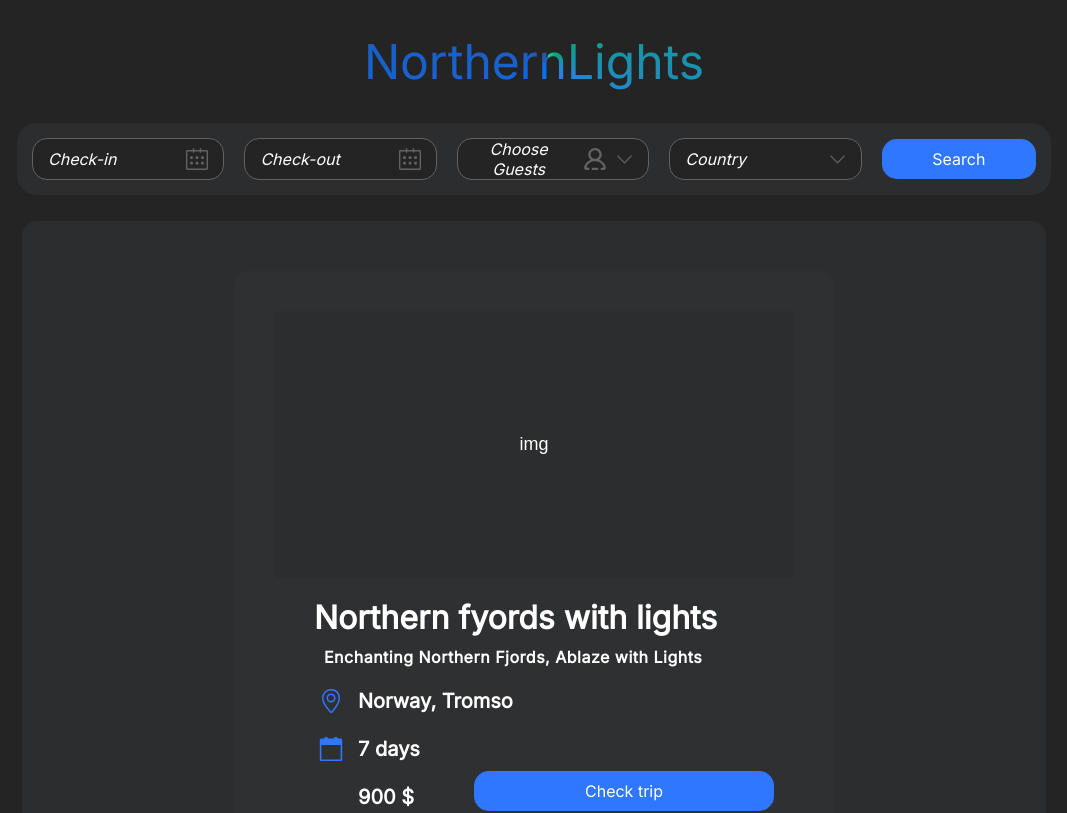
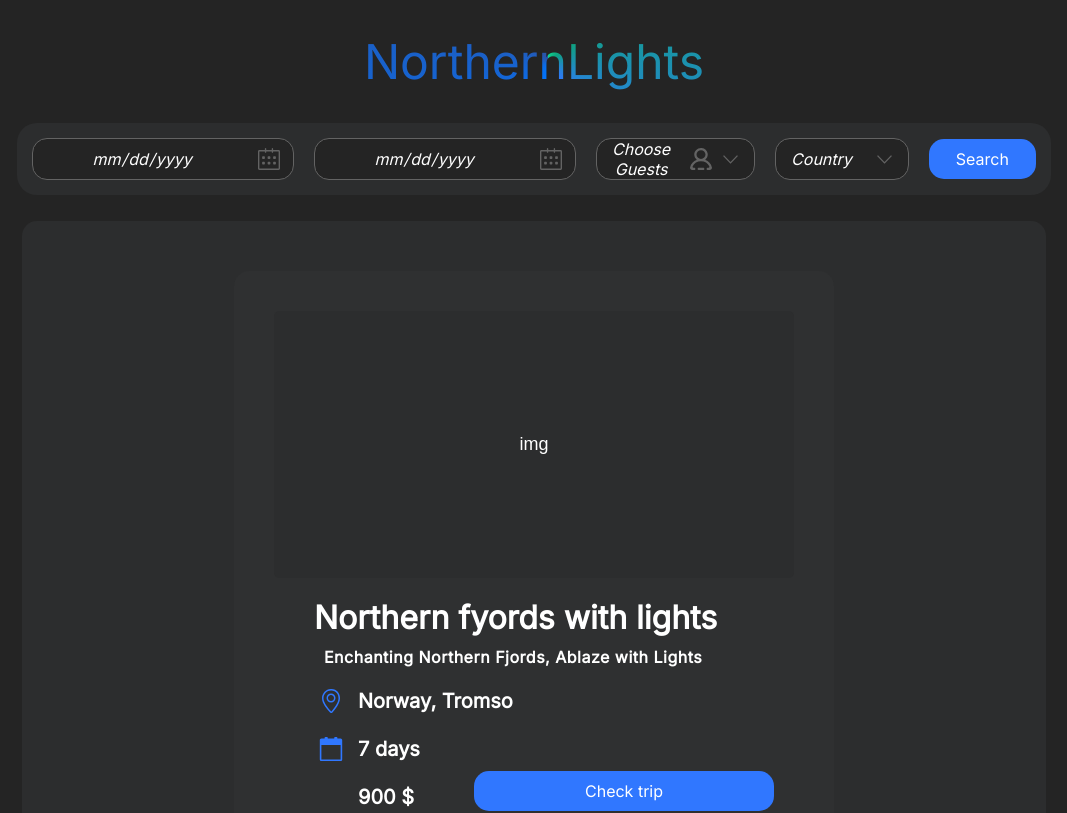
Before and after one commit to immunedev/NorthernLights, a React (Vite) app: page / in a window 1280 px wide. Shown: the top 813 px of the page, without its empty margins (106-1173 px from the left). Built offline with nearby package versions, Linux system fonts and the light colour scheme.

Commit message:
Date picker added

```diff
--- a/src/DatePicker.jsx
+++ b/src/DatePicker.jsx
@@ -3,12 +3,9 @@ import { ReactComponent as CalenderIcon } from "./assets/calender.svg";
 
 export default function DateForm({ placeholder }) {
   const [startDate, setStartDate] = useState(null);
-  const [isDatePickerOpen, setDatePickerOpen] = useState(false);
   const datePickerRef = useRef(null);
 
-  const handleIconClick = () => {
-    setDatePickerOpen(true);
-  };
+
 
   const handleDateChange = (event) => {
 
@@ -37,23 +34,16 @@ export default function DateForm({ placeholder }) {
     };
   }, [datePickerRef]);
 
-  const handlePlaceholder = () => {
-    return startDate ? startDate : placeholder;
-  };
+
 
   return (
     <div className="date-picker-form" onClick={handleFormClick}>
-      <div className="date-text" onClick={handleFormClick}>
-        {handlePlaceholder()}
-      </div>
-      {isDatePickerOpen && (
-        <div ref={datePickerRef}>
-          <input type="date" value={startDate || ""} onChange={handleDateChange} />
-        </div>
-      )}
-      <div className="icon-help">
-        <CalenderIcon className="calender-icon" onClick={handleIconClick} />
-      </div>
+      <input placeholder={placeholder} className="input-date" type="date" value={startDate || ""} onChange={handleDateChange} />
+      <span className="open-button">
+        <button type="button">
+          <CalenderIcon className='calender-icon'></CalenderIcon>
+        </button>
+      </span>
     </div>
   );
 }
--- a/src/FinalPage.jsx
+++ b/src/FinalPage.jsx
@@ -54,8 +54,16 @@ export default function FinalPage({ tripData, onBackClick }) {
 
   const validateForm = () => {
     const { name, surname, email, phone } = formData;
+
     const isFormValid = name !== "" && surname !== "" && email !== "" && phone !== "";
-    setFormValid(isFormValid);
+
+    const emailPattern = /^[^\s@]+@[^\s@]+\.[^\s@]+$/;
+    const isEmailValid = emailPattern.test(email);
+
+    const phonePattern = /^[0-9]+$/;
+    const isPhoneValid = phonePattern.test(phone) && phone.length >= 7;
+
+    setFormValid(isFormValid && isEmailValid && isPhoneValid);
   };
 
   const handlePayClick = () => {
@@ -69,6 +77,7 @@ export default function FinalPage({ tripData, onBackClick }) {
 
   return (
     <div className={`final-page-container ${showPopup ? "blurred" : ""}`}>
+      <BackIcon className="back-arrow" onClick={onBackClick}/>
       <div className="final-page-box">
         <form className="final-page-left" id='test'>
 
--- a/src/index.css
+++ b/src/index.css
@@ -68,6 +68,8 @@ body {
 }
 
 .date-picker-form {
+  position: relative;
+  float: left;
   display: flex;
   flex-direction: row;
   justify-content: space-between;
@@ -83,6 +85,55 @@ body {
   border: 1px solid #636363;
   position: relative;
   cursor: pointer;
+}
+
+.input-date {
+  color: #fff;
+  font-family: Inter;
+  font-size: 16px;
+  font-style: italic;
+  font-weight: 400;
+  line-height: normal;
+  display: flex;
+  align-items: center;
+  align-content: center;
+  justify-content: center;
+  background-color: transparent;
+  border: none;
+  padding: 5px 10px;
+  width: 250px;
+}
+
+.input-date:focus,
+input[type=date]:focus {
+  border: none;
+  outline: none;
+}
+
+input[type=date]::-webkit-calendar-picker-indicator {
+  background: none;
+}
+
+.open-button {
+  position: absolute;
+  top: 10px;
+  right: 11px;
+  width: 25px;
+  height: 25px;
+  background: none;
+  pointer-events: none;
+}
+
+.open-button button {
+  border: none;
+  background: transparent;
+}
+
+.date-div {
+  display: flex;
+  align-items: center;
+  align-content: center;
+  justify-content: center;
 }
 
 .guest-picker-form {
@@ -229,7 +280,8 @@ body {
   width: 22px;
   height: 22px;
   fill: #636363;
-  padding: 10px;
+  margin-left: -5px;
+  margin-top: -2px;
 }
 
 .guest-icon {
@@ -746,6 +798,10 @@ body {
 
 .back-arrow {
   background: transparent;
+  padding: 15px;
+  position: absolute;
+  top: 50%;
+  left: 20px;
 }
 
 .final-page-container {
@@ -994,17 +1050,6 @@ body {
   font-style: italic;
 }
 
-input[type=date] {
-  color: #fff;
-  font-style: italic;
-  display: flex;
-  align-items: center;
-  align-content: center;
-  justify-content: center;
-  background-color: #242424;
-  border: none;
-}
-
 .icon-help {
   cursor: pointer;
 }
@@ -1142,6 +1187,17 @@ input[type=date] {
   }
   .card-button {
     position: absolute;
+  }
+  .final-page-box {
+    display: flex;
+    flex-direction: column;
+    align-content: center;
+    justify-content: center;
+    align-items: center;
+    gap: 50px;
+  }
+  .button-summary {
+    margin-top: 30px;
   }
 }
 @media (max-width: 400px) {
@@ -1306,4 +1362,39 @@ input[type=date] {
   .content-box {
     background-color: transparent;
   }
+  .final-page-box {
+    display: flex;
+    flex-direction: column;
+    align-content: center;
+    justify-content: center;
+    align-items: center;
+    gap: 50px;
+    background-color: transparent;
+  }
+  .final-page-left {
+    width: 200px;
+  }
+  .final-page-right {
+    width: 250px;
+  }
+  .final-h1 {
+    text-align: center;
+  }
+  .destination {
+    font-size: 12px;
+  }
+  .flag {
+    width: 24px;
+    height: 24px;
+  }
+  .details {
+    font-size: 10px;
+    margin-left: 45px;
+  }
+  .icon-text {
+    font-size: 12px;
+  }
+  .button-summary {
+    margin-top: 30px;
+  }
 }/*# sourceMappingURL=index.css.map */
--- a/src/index.sass
+++ b/src/index.sass
@@ -69,6 +69,8 @@ body
 
 
 .date-picker-form
+    position: relative
+    float: left
     display: flex
     flex-direction: row
     justify-content: space-between
@@ -77,10 +79,6 @@ body
     background: $bg-page
     border-radius: 15px
     border-color: $outline-color
-
-    // height: 40%
-    // width: 20%
-
     width: 250px
     height: 30px
     padding: 5px
@@ -89,6 +87,52 @@ body
     position: relative
     cursor: pointer
 
+.input-date
+    color: #fff
+    font-family: Inter
+    font-size: 16px
+    font-style: italic
+    font-weight: 400
+    line-height: normal
+    display: flex
+    align-items: center
+    align-content: center
+    justify-content: center
+    background-color: transparent
+    border: none
+    padding: 5px 10px
+    width: 250px
+
+.input-date:focus,
+input[type="date"]:focus
+    border: none
+    outline: none
+
+
+input[type="date"]::-webkit-calendar-picker-indicator
+    background: none
+
+.open-button
+  position: absolute
+  top: 10px
+  right: 11px
+  width: 25px
+  height: 25px
+  background: none
+  pointer-events: none
+
+
+.open-button button
+  border: none
+  background: transparent
+
+
+
+.date-div
+    display: flex
+    align-items: center
+    align-content: center
+    justify-content: center
 
 .guest-picker-form
     display: flex
@@ -242,7 +286,8 @@ body
     width: 22px
     height: 22px
     fill: $outline-color
-    padding: 10px
+    margin-left: -5px
+    margin-top: -2px
 
 .guest-icon
     width: 22px
@@ -744,7 +789,10 @@ body
 
 .back-arrow
     background: transparent
-
+    padding: 15px
+    position: absolute
+    top: 50%
+    left: 20px
 
 .final-page-container
 
@@ -1002,16 +1050,6 @@ body
     font-style: italic
 
 
-input[type="date"]
-    color: #fff
-    font-style: italic
-    display: flex
-    align-items: center
-    align-content: center
-    justify-content: center
-    background-color: $bg-page
-    border: none
-
 
 .icon-help
   cursor: pointer
@@ -1107,6 +1145,8 @@ input[type="date"]
 
 
 
+
+
 @media(max-width: 1200px)
     .final-page-box
         flex-direction: column
@@ -1160,6 +1200,18 @@ input[type="date"]
 
     .card-button
         position: absolute
+
+    .final-page-box
+        display: flex
+        flex-direction: column
+        align-content: center
+        justify-content: center
+        align-items: center
+        gap: 50px
+
+    .button-summary
+        margin-top: 30px
+
 
 @media (max-width: 400px)
 
@@ -1320,3 +1372,39 @@ input[type="date"]
 
     .content-box
         background-color: transparent
+
+
+    .final-page-box
+        display: flex
+        flex-direction: column
+        align-content: center
+        justify-content: center
+        align-items: center
+        gap: 50px
+        background-color: transparent
+
+    .final-page-left
+        width: 200px
+
+    .final-page-right
+        width: 250px
+
+    .final-h1
+        text-align: center
+
+    .destination
+        font-size: 12px
+
+    .flag
+        width: 24px
+        height: 24px
+
+    .details
+        font-size: 10px
+        margin-left: 45px
+
+    .icon-text
+        font-size: 12px
+
+    .button-summary
+        margin-top: 30px
```
Also changed, not shown: src/trash.jsx (+58 -76 lines), 1 other file (tests, documents, lock files or other folders).
